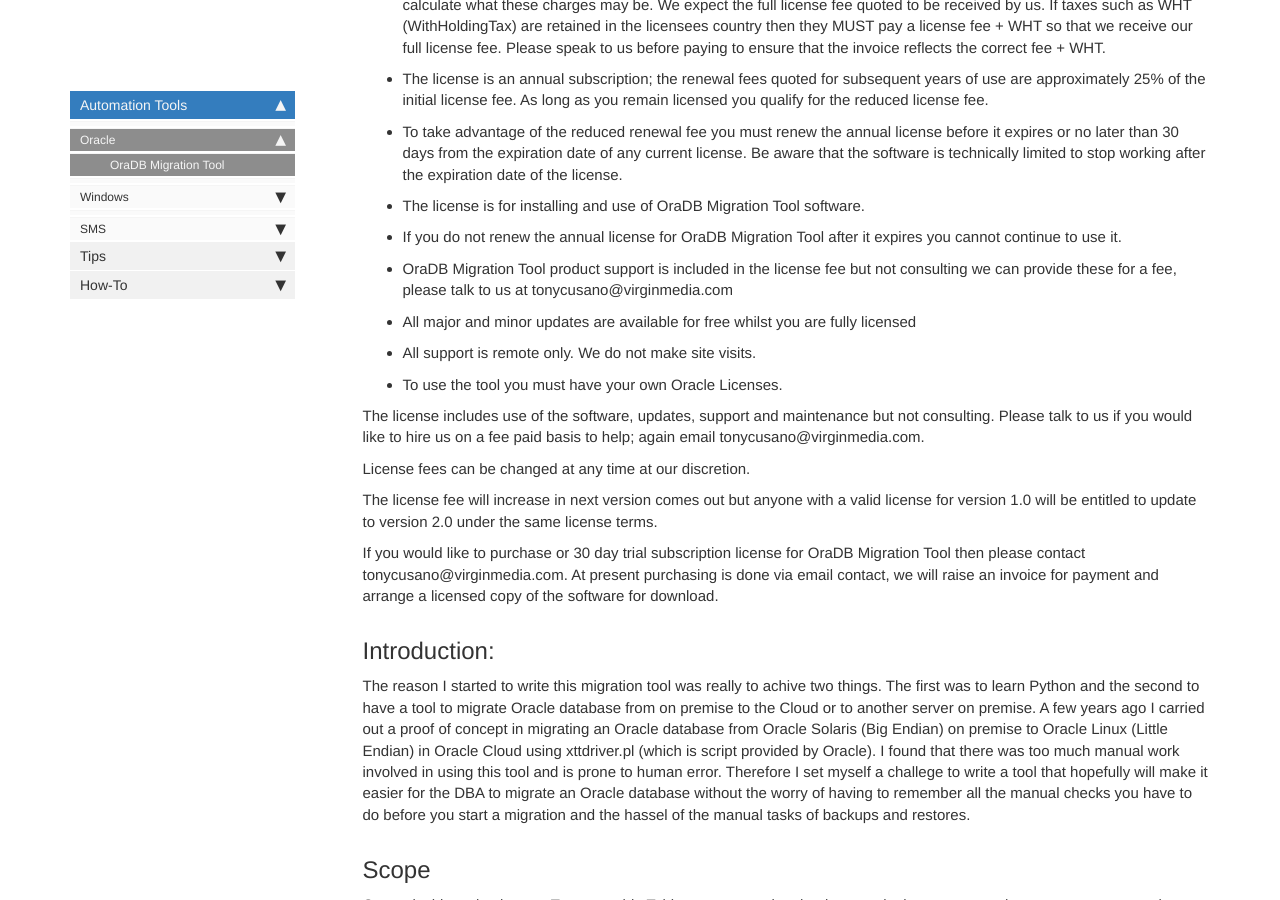
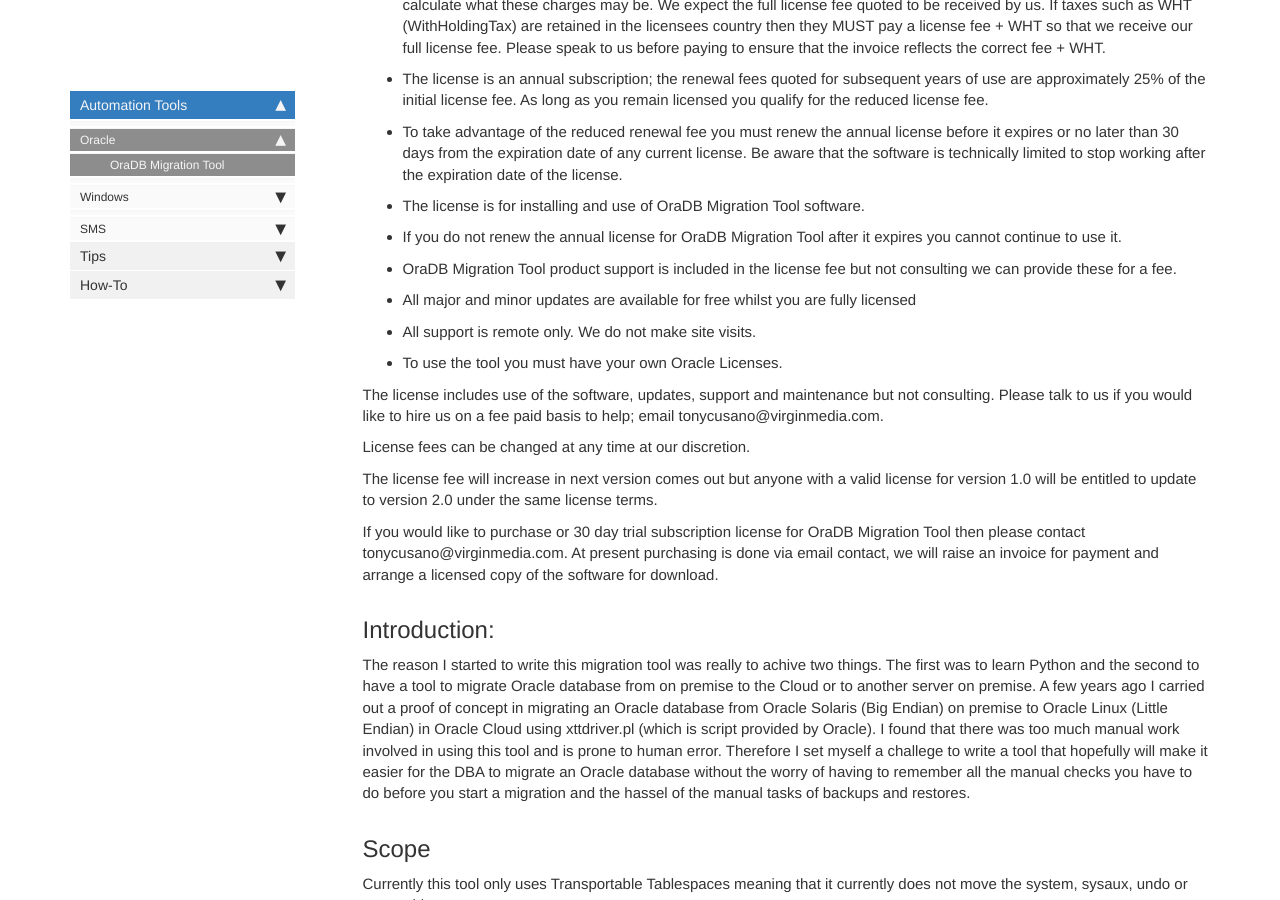
Before and after one commit to tcusano/tcusano.github.io, a Jekyll site: the page built from pages/mydoc/oracle_migration_tool.md, in a window 1280 px wide and 900 px high, scrolled down 1024 px. Built offline with Jekyll 4.4.1, drawn with Linux system fonts in a browser that asks for light colours; comment, search, counter and statistics services are not loaded.

Commit message:
Updated migration tool

```diff
--- a/pages/mydoc/oracle_migration_tool.md
+++ b/pages/mydoc/oracle_migration_tool.md
@@ -24,12 +24,12 @@
 * To take advantage of the reduced renewal fee you must renew the annual license before it expires or no later than 30 days from the expiration date of any current license. Be aware that the software is technically limited to stop working after the expiration date of the license.
 * The license is for installing and use of OraDB Migration Tool software.
 * If you do not renew the annual license for OraDB Migration Tool after it expires you cannot continue to use it.
-* OraDB Migration Tool product support is included in the license fee but not consulting we can provide these for a fee, please talk to us at tonycusano@virginmedia.com
+* OraDB Migration Tool product support is included in the license fee but not consulting we can provide these for a fee.
 * All major and minor updates are available for free whilst you are fully licensed
 * All support is remote only. We do not make site visits.
 * To use the tool you must have your own Oracle Licenses.
 
-The license includes use of the software, updates, support and maintenance but not consulting. Please talk to us if you would like to hire us on a fee paid basis to help; again email tonycusano@virginmedia.com.
+The license includes use of the software, updates, support and maintenance but not consulting. Please talk to us if you would like to hire us on a fee paid basis to help; email tonycusano@virginmedia.com.
 
 License fees can be changed at any time at our discretion.
 
```
